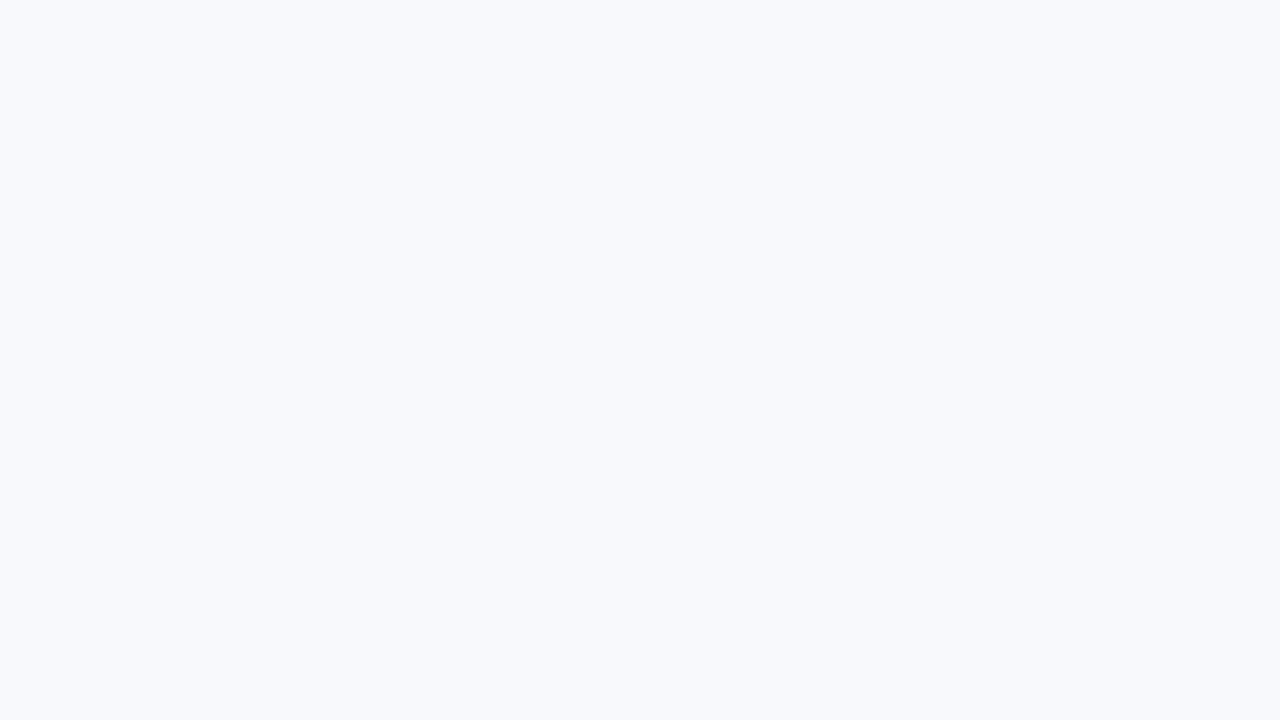
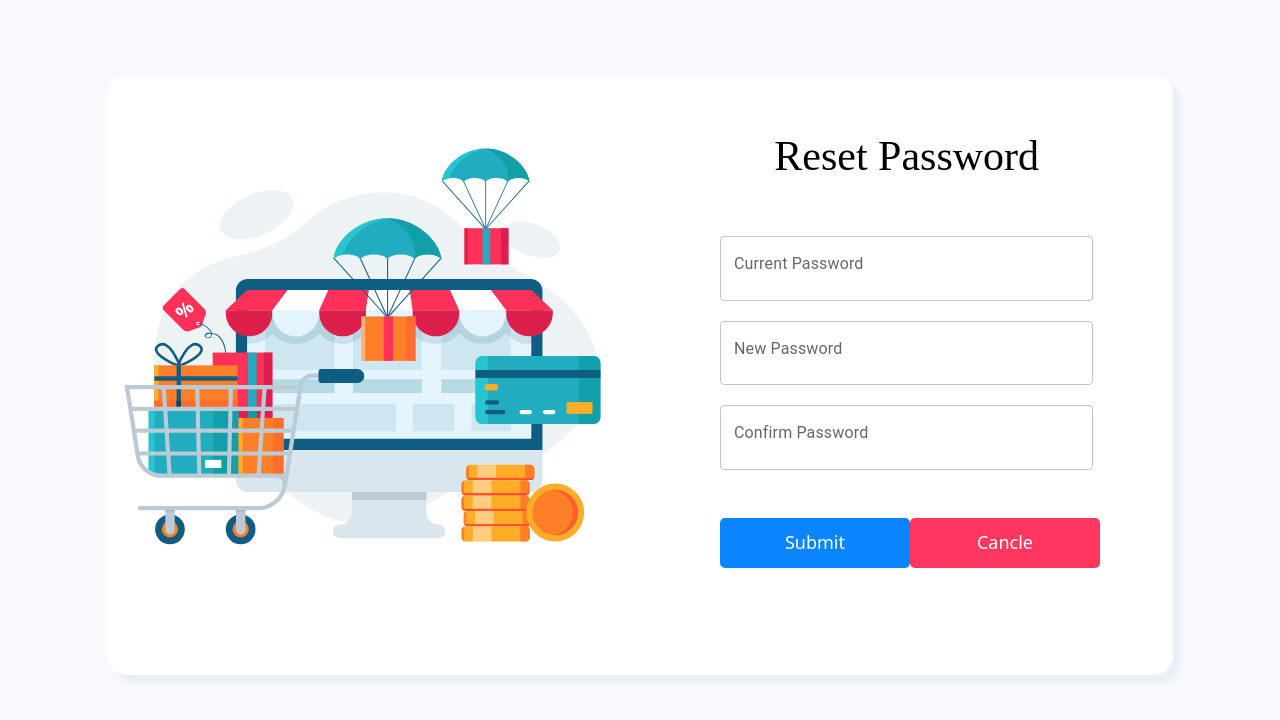
Before and after one commit to jayp2001/EcommersWebsite, a React (Create React App) app in the folder front-end-web/: page /resetPwd in a window 1280 px wide. Before the commit this address had no page. Shown: the top 720 px of the page. Built offline with nearby package versions, Linux system fonts and the light colour scheme.

Commit message:
other login related pages

```diff
--- a/front-end-web/src/App.js
+++ b/front-end-web/src/App.js
@@ -1,14 +1,16 @@
 import React from 'react';
 import { BrowserRouter ,Route,Routes } from "react-router-dom";
 // import "bootstrap/dist/css/bootstrap.min.css";
-import Login from './pages/login';
+import LoginWrapper from './pages/login/loginWrapper';
 import './App.css';
 
 function App() {
   return (
     <BrowserRouter>
       <Routes>
-        <Route path='/' exact element={<Login />} />
+        <Route path='/' exact element={<LoginWrapper />} />
+        <Route path='/forgotPwd' element={<LoginWrapper />} />
+        <Route path='/resetPwd' element={<LoginWrapper />} />
         {/* <Route path='/users' exact element={<UserList />} />
         <Route path='/edit/:id' exact element={<EditExercise />} />
         <Route path='/create' exact element={<AddExercise />} />
--- a/front-end-web/src/pages/login.jsx
+++ /dev/null
@@ -1,43 +0,0 @@
-import './css/login.css';
-import logo from './assets/ecommerce.svg'
-// import Box from '@mui/material/Box';
-import TextField from '@mui/material/TextField';
-// import "https://cdn.tailwindcss.com";
-function Login(){
-    return(
-        <div className="grid grid-row-1">
-           <div className='grid grid-cols-12'>
-                <div className='grid col-span-10 col-start-2 box'>
-                    <div className='grid grid-cols-2'>
-                        <div className='card-left'>
-                            <div className='logo-wrapper'>
-                                <img src={logo}/>
-                            </div>
-                        </div>
-                        <div className='card-right'>
-                            <div className='flex justify-center mb-2 header'>
-                                {/* <div className='header'> */}
-                                    Login
-                                {/* </div> */}
-                            </div>
-                            <div className='input-fields-wrapper'>
-                                <div className='field-wrapper flex justify-center'>
-                                    <TextField id="standard-basic" InputProps={{ style: { fontSize: 22 } }} className='field' label="User Name" variant="outlined" />
-                                </div>
-                                <div className='field-wrapper flex justify-center'>
-                                    <TextField id="standard-basic" InputProps={{ style: { fontSize: 22 } }} className='field' label="Password" variant="outlined" />
-                                </div>
-                                <div className='flex justify-between mt-12'>
-                                    <div><button className='signIn-btn'>Sign In</button></div>
-                                    <div><button className='forgot-btn'>Forgot Password</button></div>
-                                </div>
-                            </div>
-                        </div>
-                    </div>
-                </div>
-           </div>
-        </div>
-    )
-}
-
-export default Login;
--- a/front-end-web/src/pages/css/login.css
+++ b/front-end-web/src/pages/login/css/login.css
@@ -20,6 +20,14 @@
 
 .header{
     margin-top: 100px;
+    font-size: 42px;
+    font-family: 'Sofia';
+    width: 100%;
+    text-align: center;
+}
+
+.header-reset{
+    margin-top: 50px;
     font-size: 42px;
     font-family: 'Sofia';
     width: 100%;
--- /dev/null
+++ b/front-end-web/src/pages/login/forgotPwd.jsx
@@ -0,0 +1,34 @@
+import './css/login.css';
+import TextField from '@mui/material/TextField';
+import { useNavigate } from 'react-router-dom';
+function ForgotPwd(){
+    let navigate = useNavigate();
+    const cancle = ()=>{
+        navigate('/');
+    }
+    return(
+        <>
+        <div className='card-right'>
+            <div className='flex justify-center mb-2 header'>
+                {/* <div className='header'> */}
+                    Forgot Password
+                {/* </div> */}
+            </div>
+            <div className='input-fields-wrapper'>
+                <div className='field-wrapper flex justify-center'>
+                    <TextField id="standard-basic" InputProps={{ style: { fontSize: 22 } }} className='field' label="Email" variant="outlined" />
+                </div>
+                {/* <div className='field-wrapper flex justify-center'>
+                    <TextField id="standard-basic" InputProps={{ style: { fontSize: 22 } }} className='field' label="Password" variant="outlined" />
+                </div> */}
+                <div className='flex justify-between mt-12'>
+                    <div><button className='signIn-btn'>Send</button></div>
+                    <div><button className='forgot-btn' onClick={()=>cancle()}>Cancle</button></div>
+                </div>
+            </div>
+        </div>
+        </>
+    )
+}
+
+export default ForgotPwd;
--- /dev/null
+++ b/front-end-web/src/pages/login/login.jsx
@@ -0,0 +1,34 @@
+import './css/login.css';
+import TextField from '@mui/material/TextField';
+import { useNavigate } from 'react-router-dom';
+function Login(){
+    let navigate = useNavigate();
+    const forgotPwd = ()=>{
+        navigate('/forgotPwd')
+    }
+    return(
+        <>
+        <div className='card-right'>
+            <div className='flex justify-center mb-2 header'>
+                {/* <div className='header'> */}
+                    Login
+                {/* </div> */}
+            </div>
+            <div className='input-fields-wrapper'>
+                <div className='field-wrapper flex justify-center'>
+                    <TextField id="standard-basic" InputProps={{ style: { fontSize: 22 } }} className='field' label="User Name" variant="outlined" />
+                </div>
+                <div className='field-wrapper flex justify-center'>
+                    <TextField id="standard-basic" InputProps={{ style: { fontSize: 22 } }} className='field' label="Password" variant="outlined" />
+                </div>
+                <div className='flex justify-between mt-12'>
+                    <div><button className='signIn-btn'>Sign In</button></div>
+                    <div><button className='forgot-btn' onClick={()=>forgotPwd()}>Forgot Password</button></div>
+                </div>
+            </div>
+        </div>
+        </>
+    )
+}
+
+export default Login;
--- /dev/null
+++ b/front-end-web/src/pages/login/loginWrapper.jsx
@@ -0,0 +1,30 @@
+import './css/login.css';
+import logo from '../assets/ecommerce.svg'
+import Login from './login';
+import ForgotPwd from './forgotPwd';
+import ResetPwd from './resetPwd';
+// import "https://cdn.tailwindcss.com";
+function LoginWrapper(){
+    console.log(window.location.pathname);
+    return(
+        <div className="grid grid-row-1">
+           <div className='grid grid-cols-12'>
+                <div className='grid col-span-10 col-start-2 box'>
+                    <div className='grid grid-cols-2'>
+                        <div className='card-left'>
+                            <div className='logo-wrapper'>
+                                <img src={logo}/>
+                            </div>
+                        </div>
+                        {window.location.pathname === "/" && <Login />}
+                        {window.location.pathname === "/forgotPwd" && <ForgotPwd />}
+                        {window.location.pathname === "/resetPwd" && <ResetPwd />}
+                        {/* <Login /> */}
+                    </div>
+                </div>
+           </div>
+        </div>
+    )
+}
+
+export default LoginWrapper;
--- /dev/null
+++ b/front-end-web/src/pages/login/resetPwd.jsx
@@ -0,0 +1,37 @@
+import './css/login.css';
+import TextField from '@mui/material/TextField';
+import { useNavigate } from 'react-router-dom';
+function ResetPwd(){
+    let navigate = useNavigate();
+    const cancle = ()=>{
+        navigate('/');
+    }
+    return(
+        <>
+        <div className='card-right'>
+            <div className='flex justify-center mb-2 header-reset'>
+                {/* <div className='header'> */}
+                    Reset Password
+                {/* </div> */}
+            </div>
+            <div className='input-fields-wrapper'>
+                <div className='field-wrapper flex justify-center'>
+                    <TextField id="standard-basic" InputProps={{ style: { fontSize: 22 } }} className='field' label="Current Password" variant="outlined" />
+                </div>
+                <div className='field-wrapper flex justify-center'>
+                    <TextField id="standard-basic" InputProps={{ style: { fontSize: 22 } }} className='field' label="New Password" variant="outlined" />
+                </div>
+                <div className='field-wrapper flex justify-center'>
+                    <TextField id="standard-basic" InputProps={{ style: { fontSize: 22 } }} className='field' label="Confirm Password" variant="outlined" />
+                </div>
+                <div className='flex justify-between mt-12'>
+                    <div><button className='signIn-btn'>Submit</button></div>
+                    <div><button className='forgot-btn' onClick={()=>cancle()}>Cancle</button></div>
+                </div>
+            </div>
+        </div>
+        </>
+    )
+}
+
+export default ResetPwd;
```
